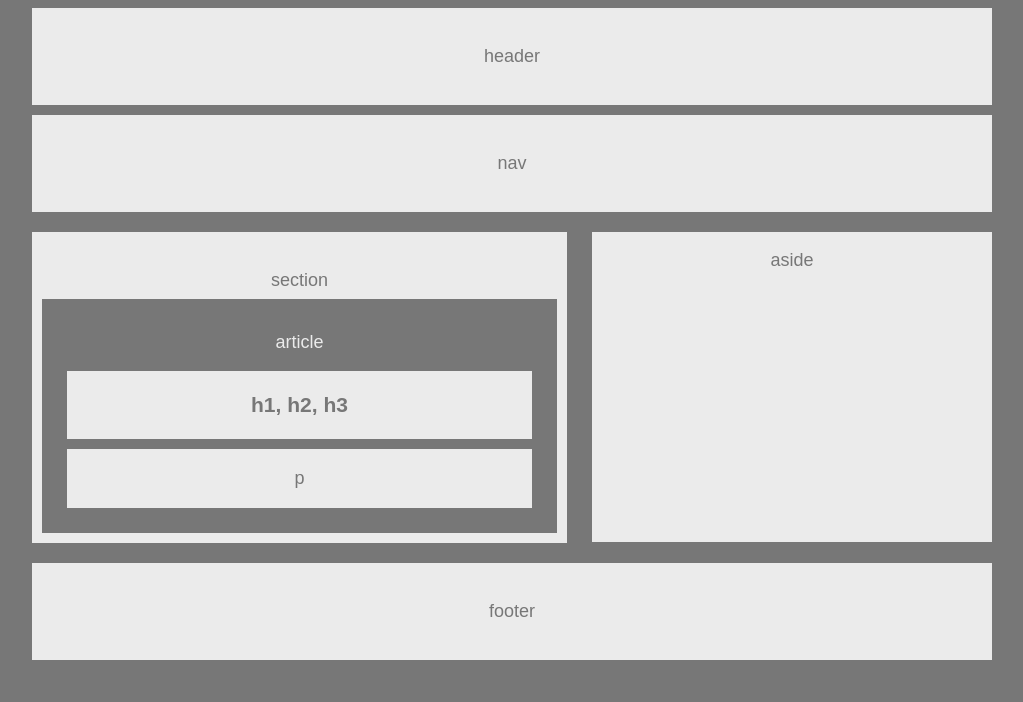
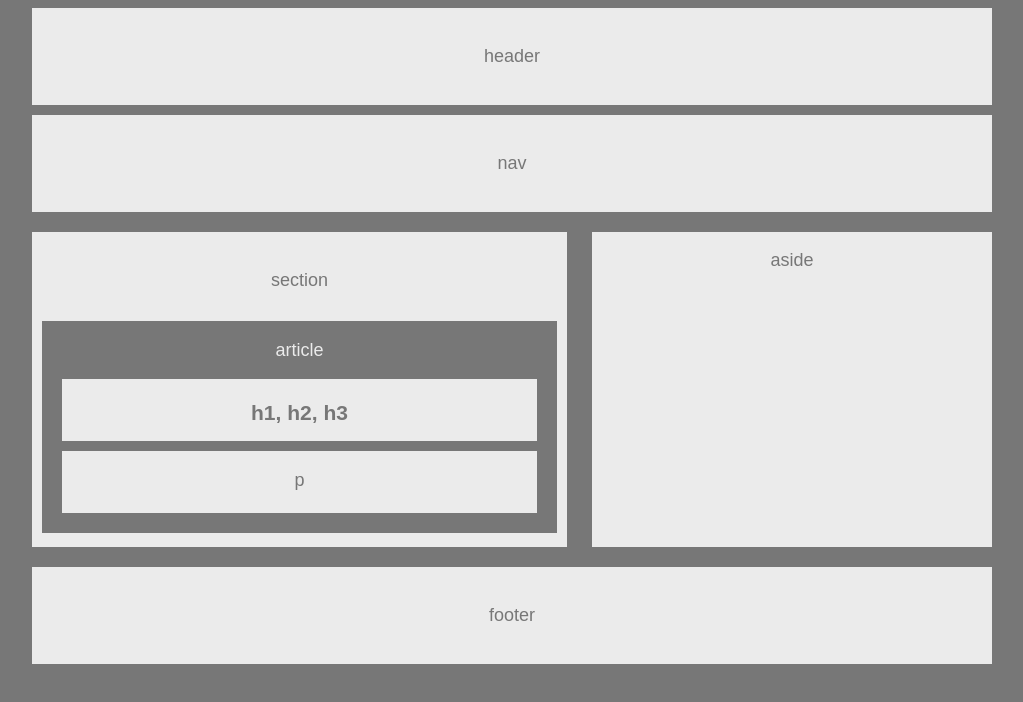
Before and after one commit to jvill1/HW-Wireframe, a plain HTML site: page index.html in a window 1280 px wide. Shown: the whole page, without its empty margins (128-1151 px from the left). Drawn offline with Linux system fonts and the light colour scheme.

Commit message:
Uploaded final hw draft

```diff
--- a/style.css
+++ b/style.css
@@ -42,7 +42,9 @@ footer {
     color:  #ebebeb;
     background-color: #777;
     margin: -10px;
-    padding: 15px;
+    margin-top: 30px;
+    padding: 10px;
+    padding-top: 1px;
 }
 
 #h1,
@@ -51,15 +53,20 @@ footer {
     background-color: #ebebeb;
     margin: 10px;
     padding: 1px;
+    height: 60px;
 }
 
 #section {
     width: 495px;
+    height: 280px;
+    padding: 20px;
+    padding-bottom: 15px;
+    margin-bottom: 20px;
 }
 
 aside {
     float: right;
     background-color: #ebebeb;
     width: 400px;
-    height: 310px;
+    height: 315px;
 }
```
